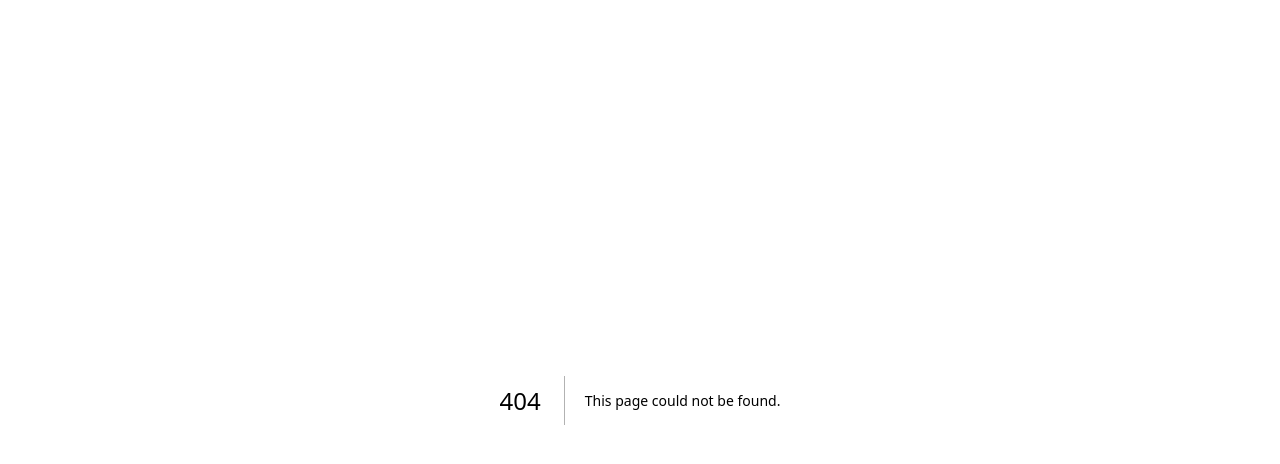
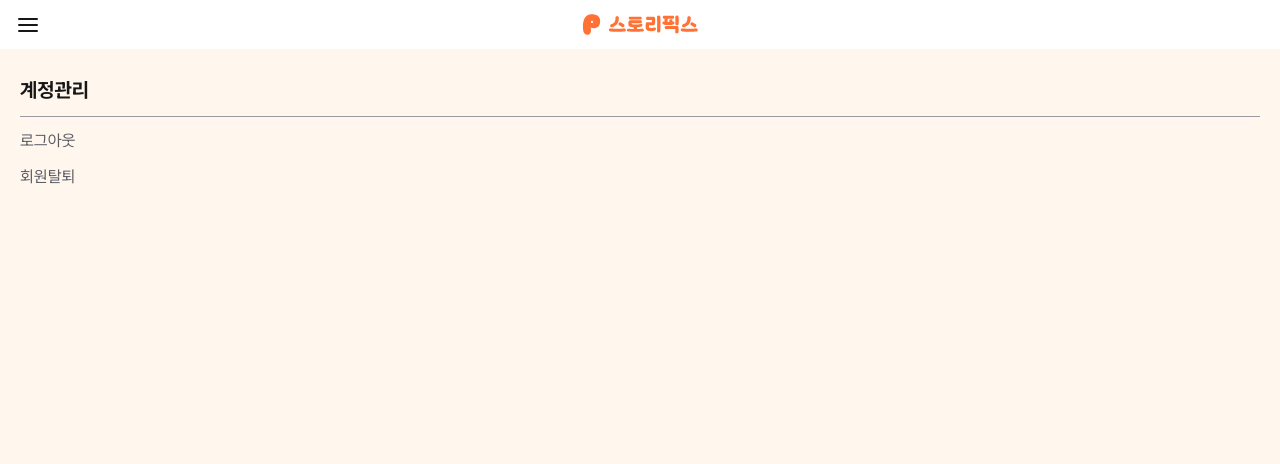
Before and after one commit to ingssg/storypix_FE, a Next.js app: page /account in a window 1280 px wide. Before the commit this address had no page. Shown: the top 464 px of the page. Built offline with nearby package versions, Linux system fonts and the light colour scheme.

Commit message:
Design: 계정관리 페이지 작성

```diff
--- /dev/null
+++ b/src/app/(service)/account/page.tsx
@@ -0,0 +1,48 @@
+"use client";
+
+import AccountDeletionModal from "@/components/accountModal/accountDeletionModal";
+import LogOutModal from "@/components/accountModal/logoutModal";
+import { useBodyScrollLock } from "@/hooks/useBodyScrollLock";
+import React, { useState } from "react";
+
+const Account = () => {
+  const [isDeletionModalOpen, setIsDeletionModalOpen] = useState(false);
+  const [isLogoutModalOpen, setIsLogoutModalOpen] = useState(false);
+
+  const openDeletionModal = () => {
+    setIsDeletionModalOpen(true);
+  };
+
+  const openLogoutModal = () => {
+    setIsLogoutModalOpen(true);
+  };
+
+  const closeDeletionModal = () => {
+    setIsDeletionModalOpen(false);
+  };
+
+  const closeLogoutModal = () => {
+    setIsLogoutModalOpen(false);
+  };
+
+  useBodyScrollLock(isDeletionModalOpen);
+  useBodyScrollLock(isLogoutModalOpen);
+
+  return (
+    <div className="bg-[#FFF6EE] h-screen absolute w-full pt-14">
+      <div className="flex flex-col items-start justify-center p-5">
+        <p className="w-full border-b-[1px] border-[#989BA2] pb-3 font-bold text-xl">
+          계정관리
+        </p>
+        <div className="flex flex-col gap-3 mt-3 text-[#5A5C63]">
+          <button type="button" onClick={openLogoutModal}>로그아웃</button>
+          <button type="button" onClick={openDeletionModal}>회원탈퇴</button>
+        </div>
+      </div>
+      {isDeletionModalOpen && <AccountDeletionModal onClose={closeDeletionModal} />}
+      {isLogoutModalOpen && <LogOutModal onClose={closeLogoutModal} />}
+    </div>
+  );
+};
+
+export default Account;
```
